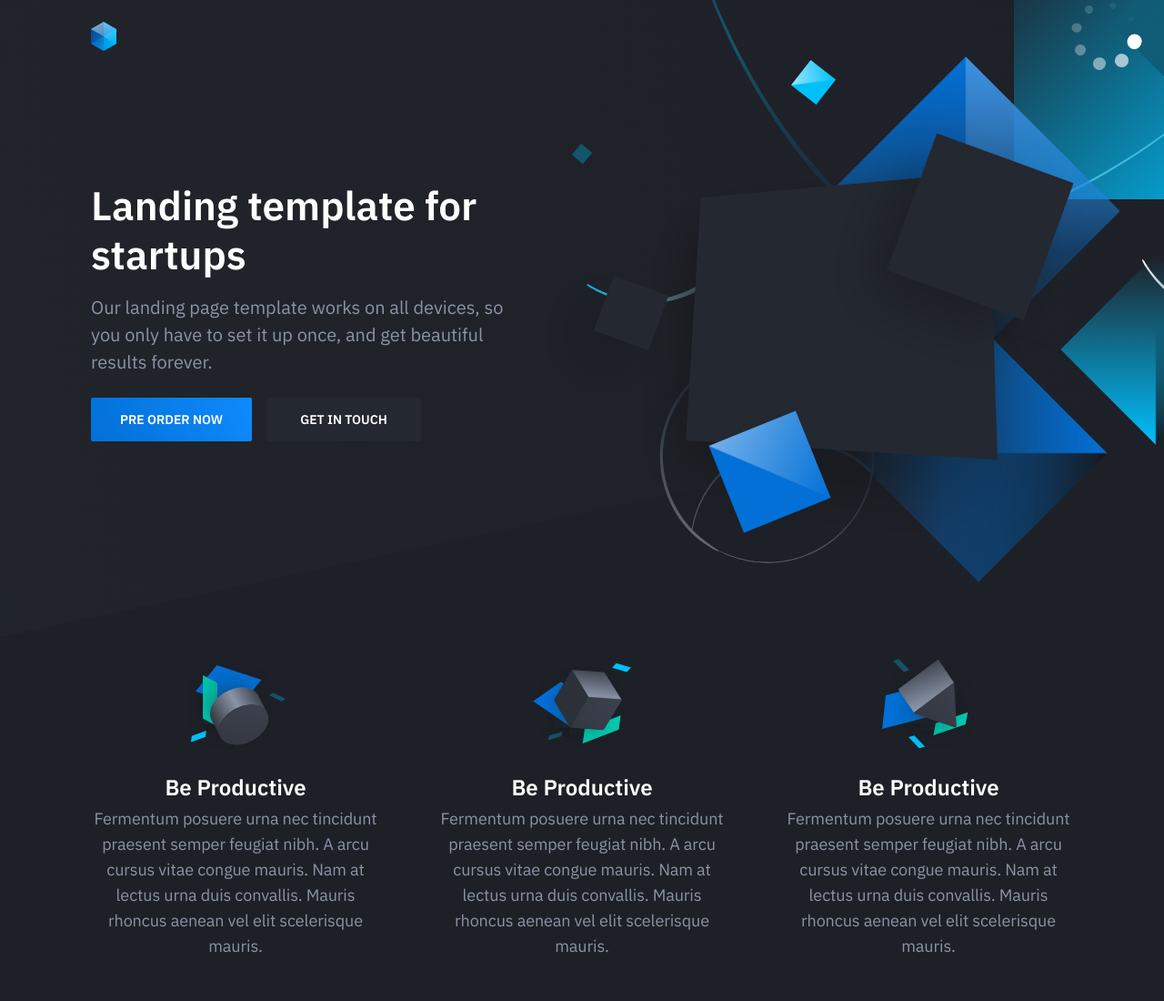
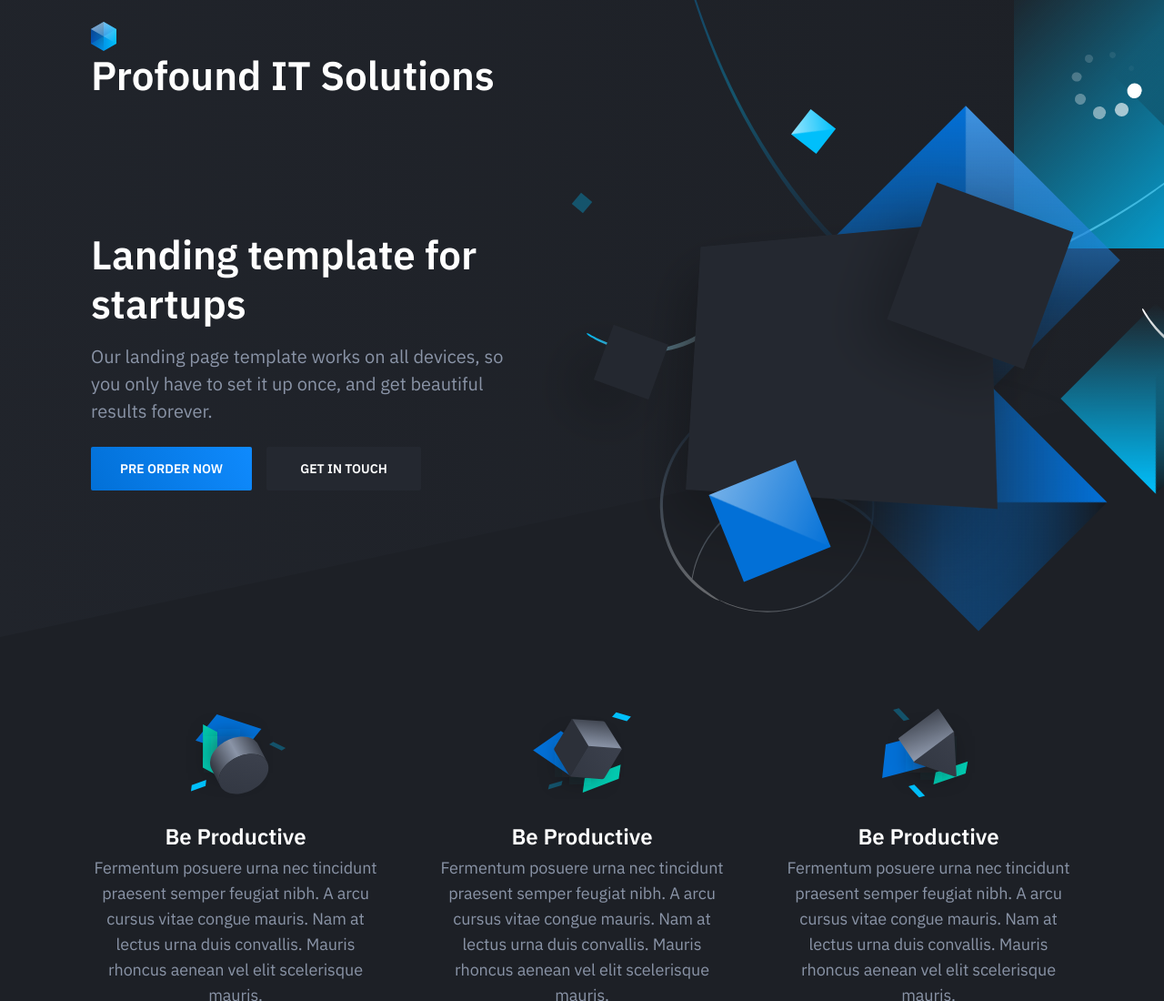
Before and after one commit to ashish051321/profoundit, a website: page index.html in a window 1280 px wide. Shown: the top 1100 px of the page at 91% size. Drawn offline with nearby package versions, Linux system fonts and the light colour scheme.

Commit message:
editing page content

```diff
--- a/index.html
+++ b/index.html
@@ -4,7 +4,7 @@
     <meta charset="utf-8">
     <meta http-equiv="X-UA-Compatible" content="IE=edge">
     <meta name="viewport" content="width=device-width, initial-scale=1">
-    <title>Solid Template</title>
+    <title>Profound IT Solutions</title>
     <link href="https://fonts.googleapis.com/css?family=IBM+Plex+Sans:400,600" rel="stylesheet">
     <link rel="stylesheet" href="dist/css/style.css">
 	<script src="https://unpkg.com/animejs@3.0.1/lib/anime.min.js"></script>
@@ -20,6 +20,7 @@
 							<a href="#">
 								<img class="header-logo-image" src="dist/images/logo.svg" alt="Logo">
                             </a>
+                            Profound IT Solutions
                         </h1>
                     </div>
                 </div>
```
